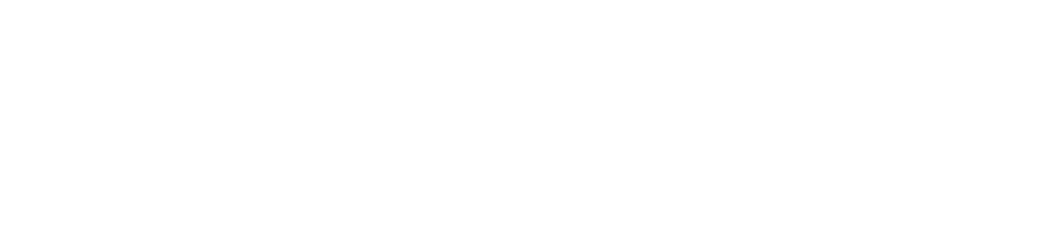
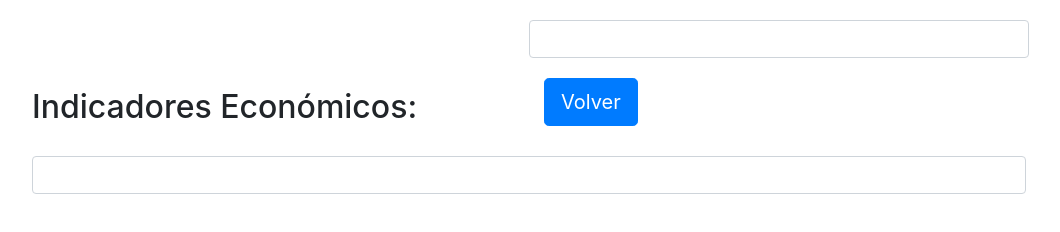
Before and after one commit to PeFalfan/prueba2, a plain HTML site: page indicadores.html in a window 1280 px wide. Shown: the whole page, without its empty margins (111-1171 px from the left). Drawn offline with nearby package versions, Linux system fonts and the light colour scheme.

Commit message:
Se registra avance para indicadores

```diff
--- /dev/null
+++ b/css/estilo-indicadores.css
@@ -0,0 +1,19 @@
+.conteiner{
+    width: 80%;
+    margin: auto;
+}
+.regresar{
+    float: right;
+    margin-left: -200px;
+    margin-top: -10px;
+    margin-bottom: 30px;
+}
+.ind{
+    margin-top: 30px;
+    margin-bottom: 30px;
+}
+.temp{
+    width: 40%;
+    margin-top: 20px;
+    margin-left: 50%;
+}
--- a/indicadores.html
+++ b/indicadores.html
@@ -0,0 +1,51 @@
+<!DOCTYPE html>
+<!DOCTYPE html>
+<html lang="es">
+
+<head>
+    <title>Indicadores</title>
+    <meta charset="UTF-8" />
+    <link rel="stylesheet" href="https://stackpath.bootstrapcdn.com/bootstrap/4.3.1/css/bootstrap.min.css"
+        integrity="sha384-ggOyR0iXCbMQv3Xipma34MD+dH/1fQ784/j6cY/iJTQUOhcWr7x9JvoRxT2MZw1T" crossorigin="anonymous" />
+    <script src="https://code.jquery.com/jquery-3.5.1.slim.min.js"
+        integrity="sha384-DfXdz2htPH0lsSSs5nCTpuj/zy4C+OGpamoFVy38MVBnE+IbbVYUew+OrCXaRkfj"
+        crossorigin="anonymous"></script>
+    <script src="https://cdn.jsdelivr.net/npm/bootstrap@4.6.0/dist/js/bootstrap.bundle.min.js"
+        integrity="sha384-Piv4xVNRyMGpqkS2by6br4gNJ7DXjqk09RmUpJ8jgGtD7zP9yug3goQfGII0yAns"
+        crossorigin="anonymous"></script>
+
+    <link href="/css/estilo-indicadores.css" rel="stylesheet" type="text/css" />
+    <script src="https://code.jquery.com/jquery-3.1.1.min.js"></script>
+</head>
+
+<body class="m-0 row justify-content-center">
+
+    <div class="col-md-12">
+        <div class="temp">
+            <input type="text" class="form-control" id="txt_temp">
+        </div>
+    </div>
+
+    <div class="conteiner">
+        <div>
+            <div class="regresar col-md-6">
+                <button type="button" class="btn btn-primary btn-lg en-linea" onclick="location.href='/index.html'">
+                    Volver
+                </button>
+            </div>
+            <div class="ind col-md-6">
+                <h2>Indicadores Económicos:</h2>
+            </div>
+        </div>
+
+        <div>
+
+            <div class="inf col-md-12">
+                <input type="text" class="form-control" id="txt_indicadores" />
+            </div>
+        </div>
+    </div>
+</body>
+<script src="/js/indicadores.js"></script>
+
+</html>
```
Also changed, not shown: index.html (+1 -1 lines), js/indicadores.js (added).
